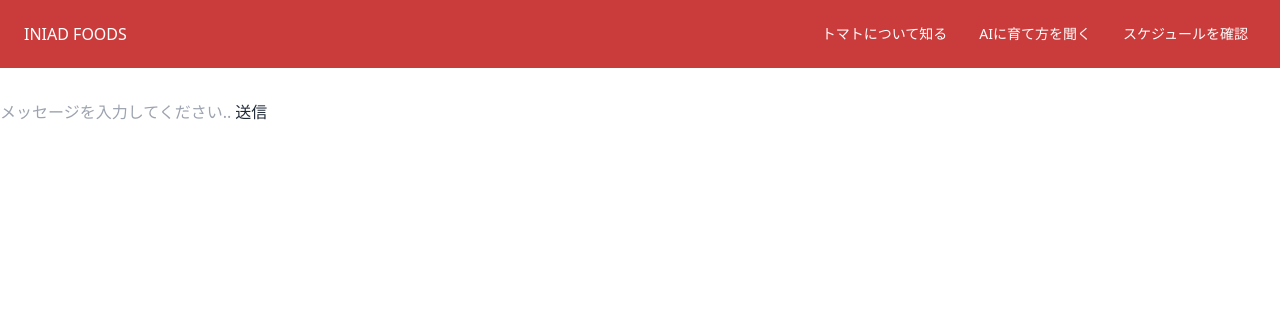
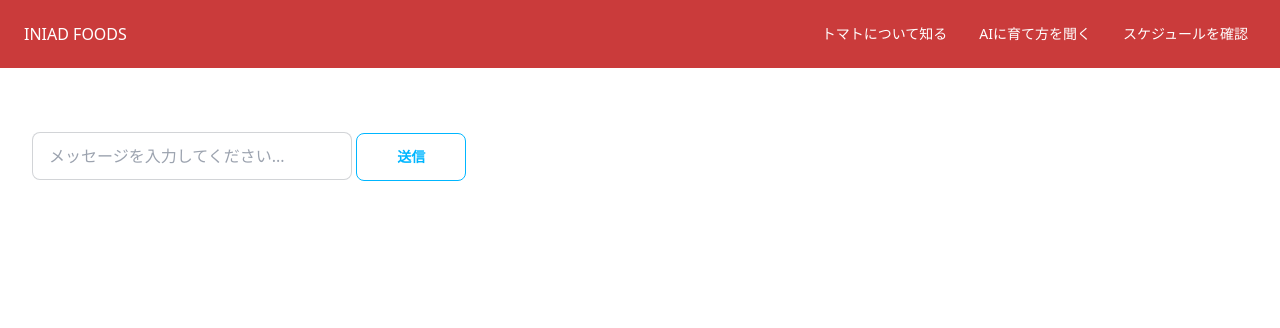
Before and after one commit to Miumaru-iniad/QRGarden, a Django app: page /1/chat in a window 1280 px wide. Shown: the top 328 px of the page. Run offline with Django 5.2, Linux system fonts and the light colour scheme; some libraries are stand-ins or nearby versions.

Commit message:
add chat css

```diff
--- a/myapp/templates/myapp/chat.html
+++ b/myapp/templates/myapp/chat.html
@@ -60,8 +60,8 @@
         <div class="input-container">
             <form method="post" action="{% url 'chat' crop_name_en=crop_name_en %}">
                 {% csrf_token %}
-                <input type="text" name="message" id="user-input" placeholder="メッセージを入力してください...">
-                <button type="submit">送信</button>
+                <input type="text" name="message" id="user-input" placeholder="メッセージを入力してください..." class="input input-bordered w-full max-w-xs mt-8 ml-8" />
+                <button class="btn btn-outline btn-info pl-10 pr-10" type="submit">送信</button>
             </form>
         </div>
     </div>
```
Also changed, not shown: db.sqlite3.
